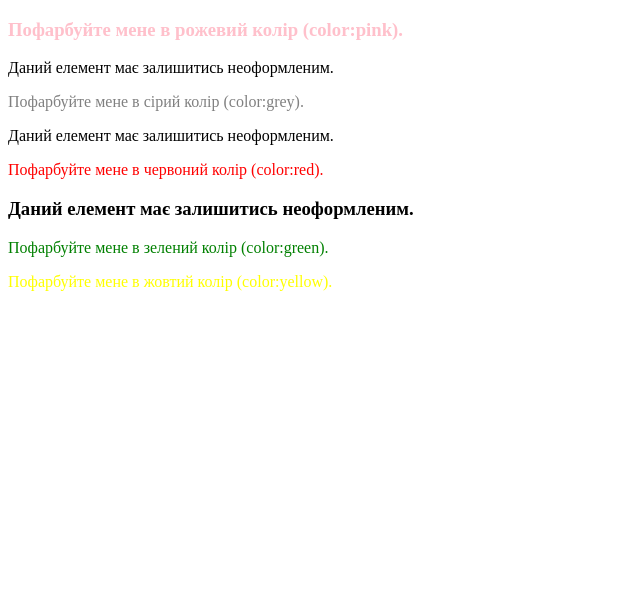
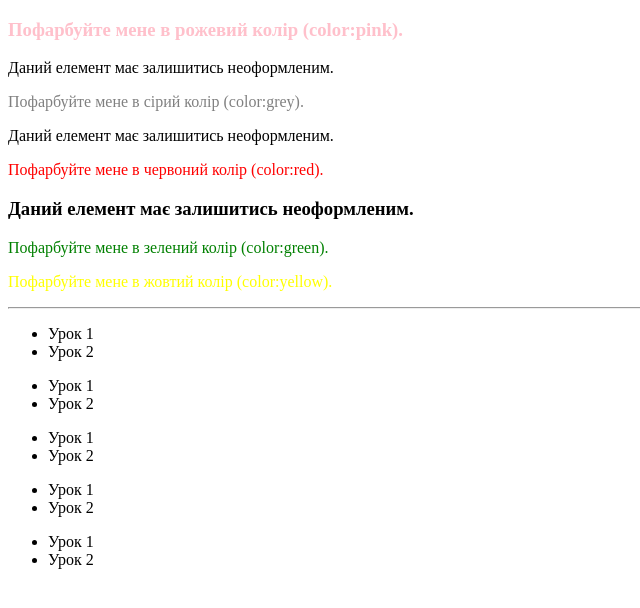
Before and after one commit to Taras405/HW-8, a plain HTML site: page index.html in a window 1280 px wide. Shown: the whole page, without its empty margins (0-640 px from the left). Drawn offline with Linux system fonts and the light colour scheme.

Commit message:
Update index.html

```diff
--- a/index.html
+++ b/index.html
@@ -21,6 +21,30 @@
         <p>Пофарбуйте мене в зелений колір (color:green).</p>
         <p class="yellow">Пофарбуйте мене в жовтий колір (color:yellow).</p>
     </div>
+    <hr>
+    <div class="lessons-container">
+        <ul class="monday">
+            <li>Урок 1</li>
+            <li>Урок 2</li>
+        </ul>
+        <ul class="tuesday">
+            <li>Урок 1</li>
+            <li>Урок 2</li>
+        </ul>
+        <ul class="wednesday">
+            <li>Урок 1</li>
+            <li>Урок 2</li>
+        </ul>
+        <ul class="thursday">
+            <li>Урок 1</li>
+            <li>Урок 2</li>
+        </ul>
+        <ul class="friday">
+            <li>Урок 1</li>
+            <li>Урок 2</li>
+        </ul>
+    </div>
+
 </body>
 
 </html>
```
